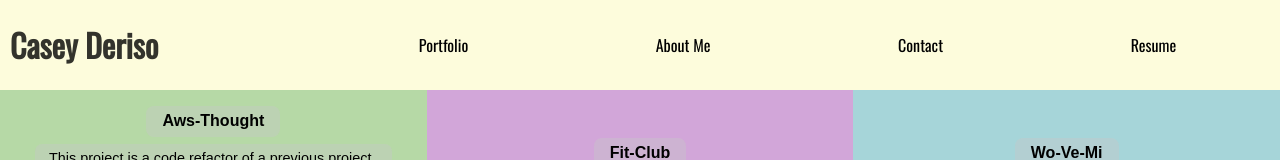
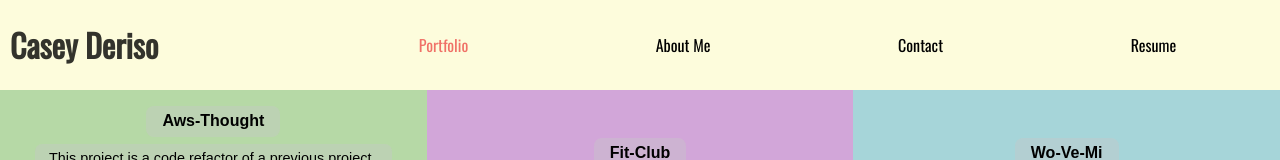
Before and after one commit to CaseyDeriso/react-portfolio, a React (Create React App) app: page / in a window 1280 px wide. Shown: the top 160 px of the page. Built offline with nearby package versions, Linux system fonts and the light colour scheme.

Commit message:
set initial state of sectionSelected in nav to portfolio

```diff
--- a/src/App.js
+++ b/src/App.js
@@ -53,7 +53,7 @@ const App = () => {
     }
   }
 
-  const [sectionSelected, setSectionSelected] = useState("Casey Deriso");
+  const [sectionSelected, setSectionSelected] = useState("Portfolio");
 
   return (
     <MainElement>
```
